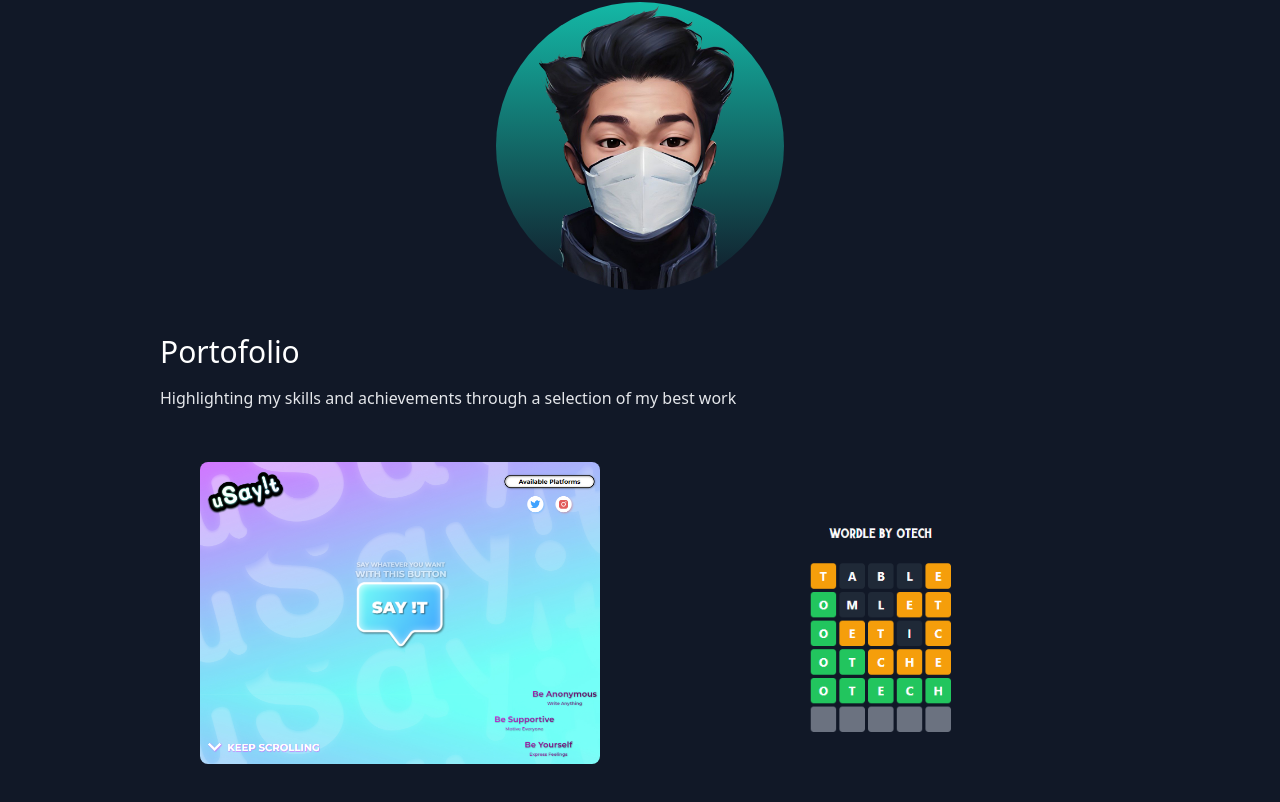
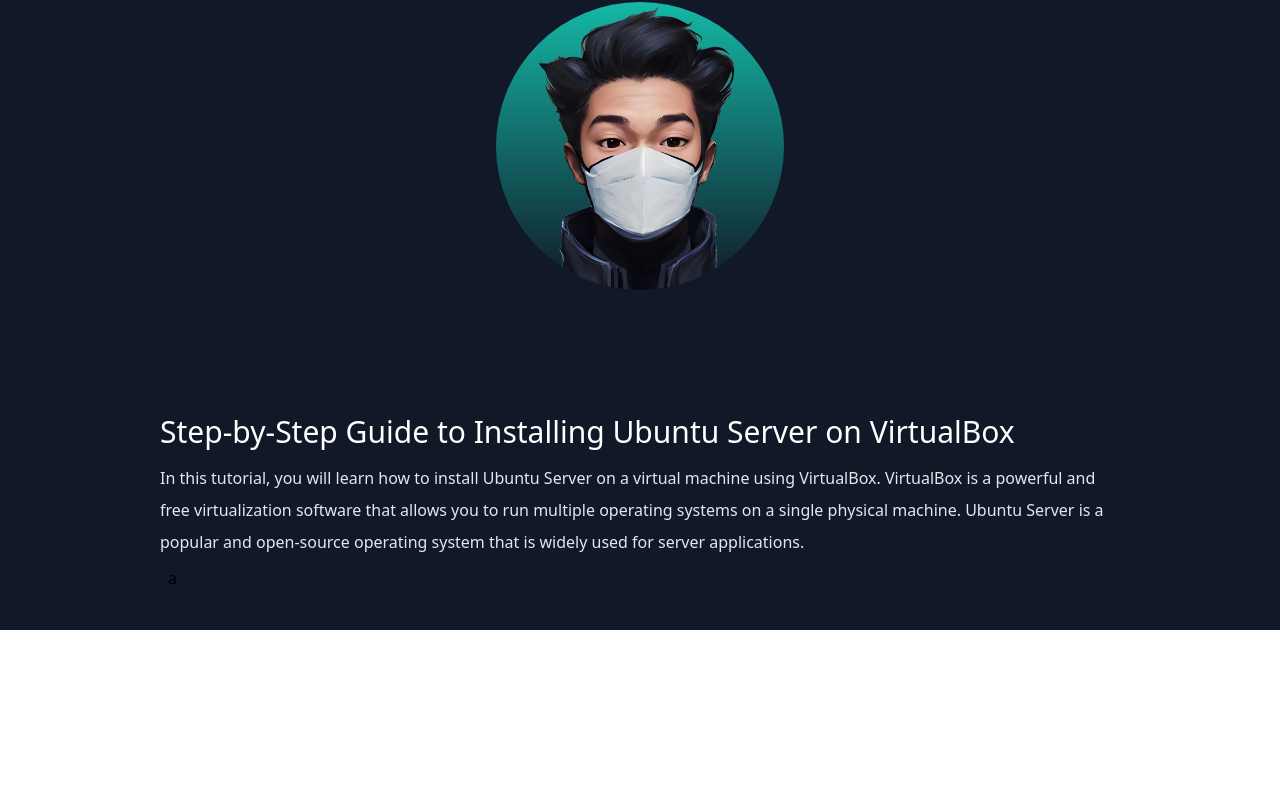
Before and after one commit to zkazharan/zkaa-personal-web, a Next.js app: page / in a window 1280 px wide. Shown: the part 738-1540 px from the top of the page. After the commit the page ends 1368 px from the top, so only its background shows below. Built offline with nearby package versions, Linux system fonts and the light colour scheme.

Commit message:
feat: template done

```diff
--- a/pages/index.js
+++ b/pages/index.js
@@ -70,8 +70,9 @@
                 <AiFillInstagram />
               </a>
             </div>
-            <div className="select-none relative mx-auto bg-gradient-to-b from-teal-500 rounded-full w-60 h-60 sm:w-72 sm:h-72 mt-10 sm:mt-20 overflow-hidden md:w-86 md:h-86">
+            <div className="select-none relative mx-auto bg-gradient-to-b from-teal-500 rounded-full w-60 h-60 sm:w-72 sm:h-72 mt-10 mb-10 sm:mt-20 sm:mb-20 overflow-hidden md:w-86 md:h-86">
               <Image
+                alt="profile photo"
                 src={zka}
                 fill
                 className="object-cover"
@@ -84,62 +85,18 @@
         <section>
           <div>
             <h3 className="text-xl sm:text-3xl py-1 dark:text-white">
-              Portofolio
+              Step-by-Step Guide to Installing Ubuntu Server on VirtualBox
             </h3>
             <p className="text-xs sm:text-base py-2 leading-5 sm:leading-8 text-gray-800 dark:text-gray-200">
-              Highlighting my skills and achievements through a selection of my
-              best work
+              In this tutorial, you will learn how to install Ubuntu Server on a
+              virtual machine using VirtualBox. VirtualBox is a powerful and
+              free virtualization software that allows you to run multiple
+              operating systems on a single physical machine. Ubuntu Server is a
+              popular and open-source operating system that is widely used for
+              server applications.
             </p>
           </div>
-          <div className="flex flex-col py-5 sm:py-10 justify-around lg:flex-row lg:flex-wrap">
-            <div className="basis-5/12 relative select-none">
-              <div className="absolute w-full h-full bg-gray-800/0 hover:bg-gray-800/90 rounded-lg ease-in duration-200 p-1">
-                <a href="https://usayit.otech.id" target="_blank">
-                  <div className="w-full h-full opacity-0 hover:opacity-100 p-10">
-                    <p className="text-center w-full h-full text-gray-200 flex justify-center items-center text-xs sm:text-base md:text-xl lg:text-xs xl:text-sm font-medium">
-                      Welcome to uSayIt, your go-to platform for anonymous
-                      self-expression. As the lead front-end developer for this
-                      project, I am proud to present a platform that allows you
-                      to share your thoughts and feelings freely, without fear
-                      of judgement. With just a few clicks, your words will be
-                      shared on various social media outlets. So go ahead and
-                      let your voice be heard - uSayIt is here to provide the
-                      space and the freedom to do just that.
-                    </p>
-                  </div>
-                </a>
-              </div>
-              <Image
-                src={usayit}
-                className="rounded-lg object-cover"
-                width={"100%"}
-                height={"100%"}
-                responsive
-              />
-            </div>
-            <div className="basis-5/12 relative select-none mt-10">
-              <div className="absolute w-full h-full bg-gray-800/0 hover:bg-gray-800/90 rounded-lg ease-in duration-200">
-                <a href="https://wordle.otech.id" target="_blank">
-                  <div className="w-full h-full opacity-0 hover:opacity-100 p-10">
-                    <p className="text-center w-full h-full text-gray-200 flex justify-center items-center text-xs sm:text-base md:text-xl lg:text-xs xl:text-sm font-medium">
-                      Wordle is a word guessing game that I developed using
-                      Next.js and Tailwind CSS. Players must correctly identify
-                      the letters in a hidden word. The project allowed me to
-                      showcase my front-end development skills and create an
-                      engaging and visually appealing game.
-                    </p>
-                  </div>
-                </a>
-              </div>
-              <Image
-                src={wordle}
-                className="rounded-lg object-cover"
-                width={"100%"}
-                height={"100%"}
-                responsive
-              />
-            </div>
-          </div>
+          <div className="text-xs sm:text-base pl-2 pb-10">a</div>
         </section>
       </main>
     </div>
```
